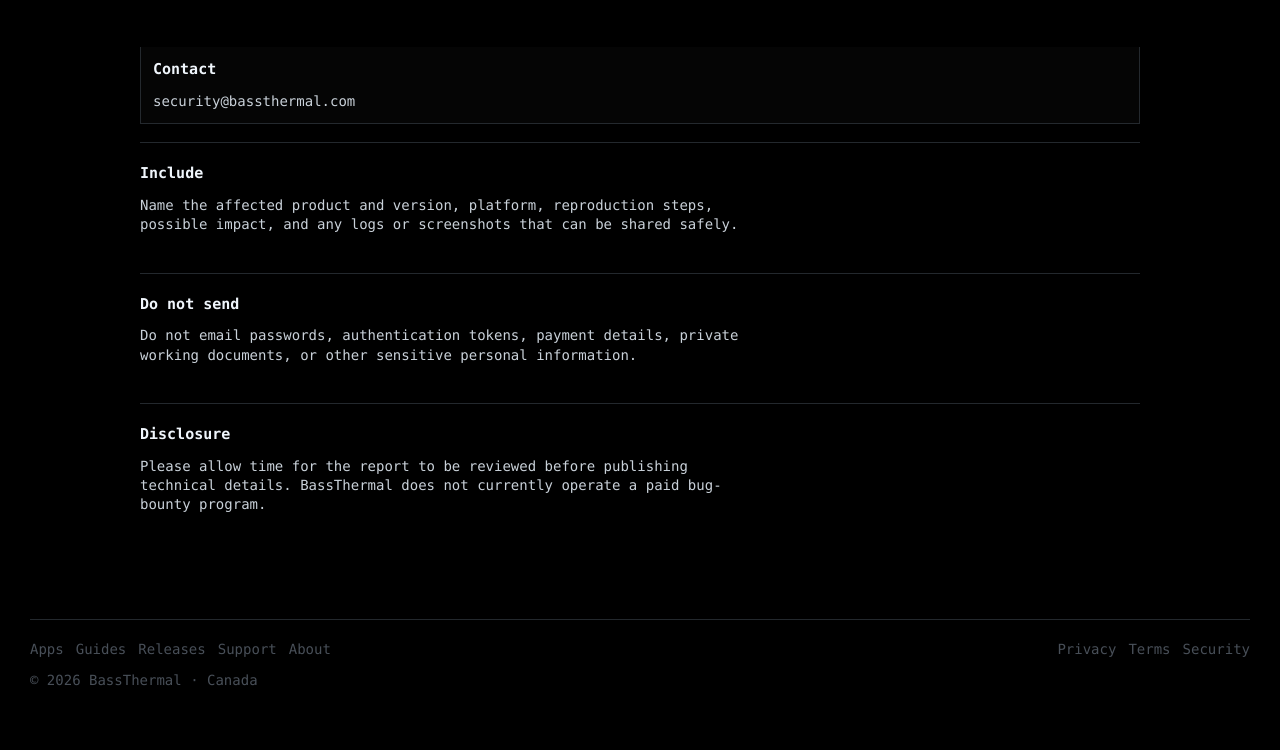
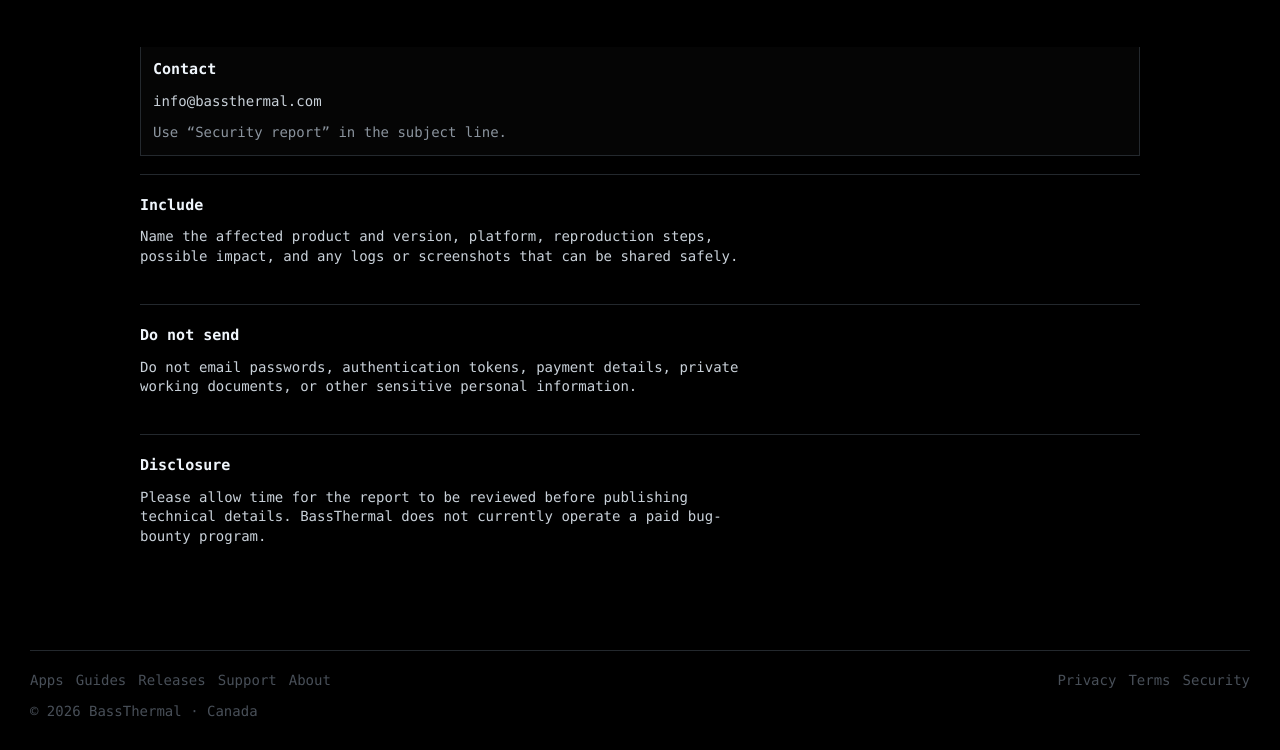
Before and after one commit to BassThermal/bassthermal, a website: page public/security/index.html in a window 1280 px wide. Shown: the part 191-941 px from the top of the page. Before the commit the page ends 909 px from the top, so only its background shows below. Drawn offline with Linux system fonts and the light colour scheme.

Commit message:
Route security reports to verified contact

```diff
--- a/public/security/index.html
+++ b/public/security/index.html
@@ -20,7 +20,8 @@
     </header>
     <section class="bt-section bt-security-box">
       <h2>Contact</h2>
-      <p><a href="mailto:security@bassthermal.com">security@bassthermal.com</a></p>
+      <p><a href="mailto:info@bassthermal.com?subject=Security%20report">info@bassthermal.com</a></p>
+      <p class="soft">Use “Security report” in the subject line.</p>
     </section>
     <section class="bt-section">
       <h2>Include</h2>
```
